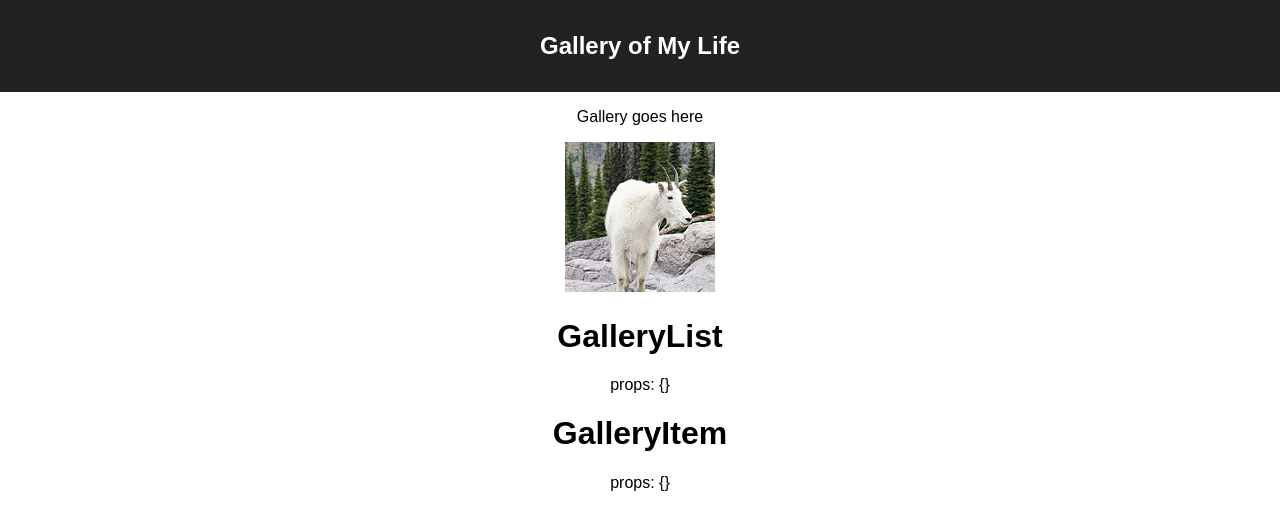
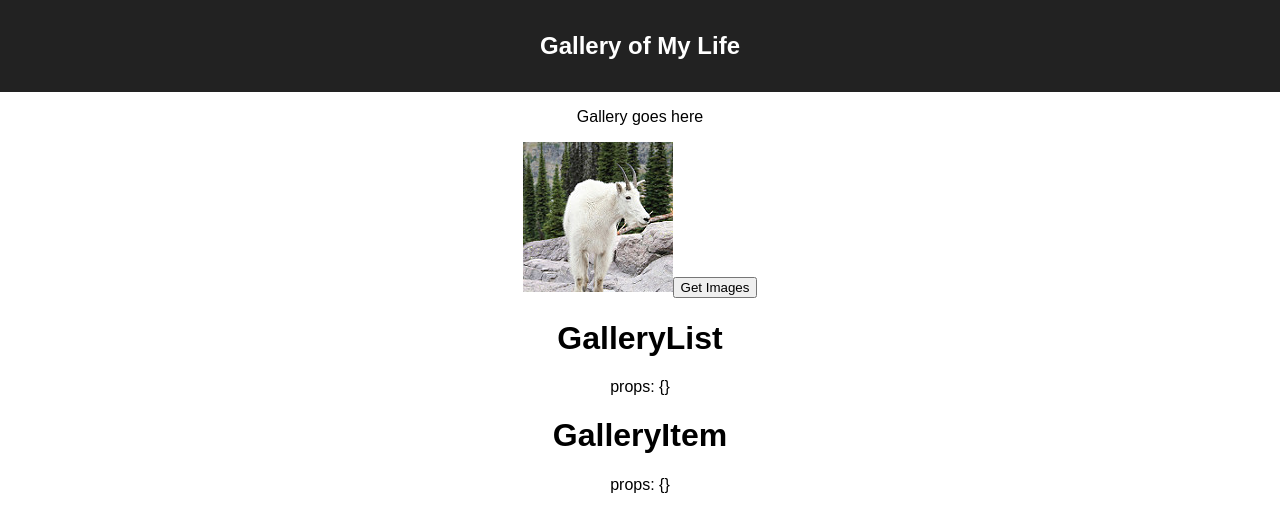
Before and after one commit to MiriamMcNamara/weekend-react-gallery, a React (Create React App) app: page / in a window 1280 px wide. Shown: the top 532 px of the page. Built offline with nearby package versions, Linux system fonts and the light colour scheme.

Commit message:
axios get call added

```diff
--- a/src/components/App/App.jsx
+++ b/src/components/App/App.jsx
@@ -1,9 +1,19 @@
 import React from 'react';
 import './App.css';
 import GalleryList from '../GalleryList/GalleryList';
-import Axios from 'axios';
+import axios from 'axios';
 
 function App() {
+
+  const getImages=()=>{
+    axios.get( '/gallery' ).then( (response)=>{
+      console.log( response.data );
+    } ).catch( (err)=>{
+      alert( 'nope' );
+      console.log( err );
+    })
+  };
+
     return (
       <div className="App">
         <header className="App-header">
@@ -11,6 +21,7 @@ function App() {
         </header>
         <p>Gallery goes here</p>
         <img src="images/goat_small.jpg"/>
+        <button onClick={getImages}>Get Images</button>
         <GalleryList />
       </div>
     );
```
